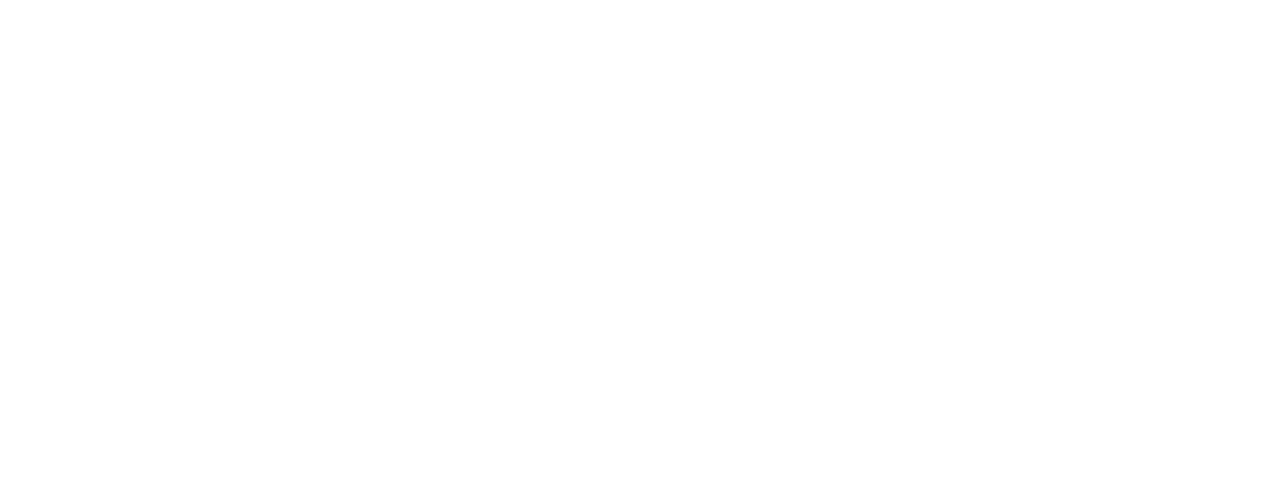
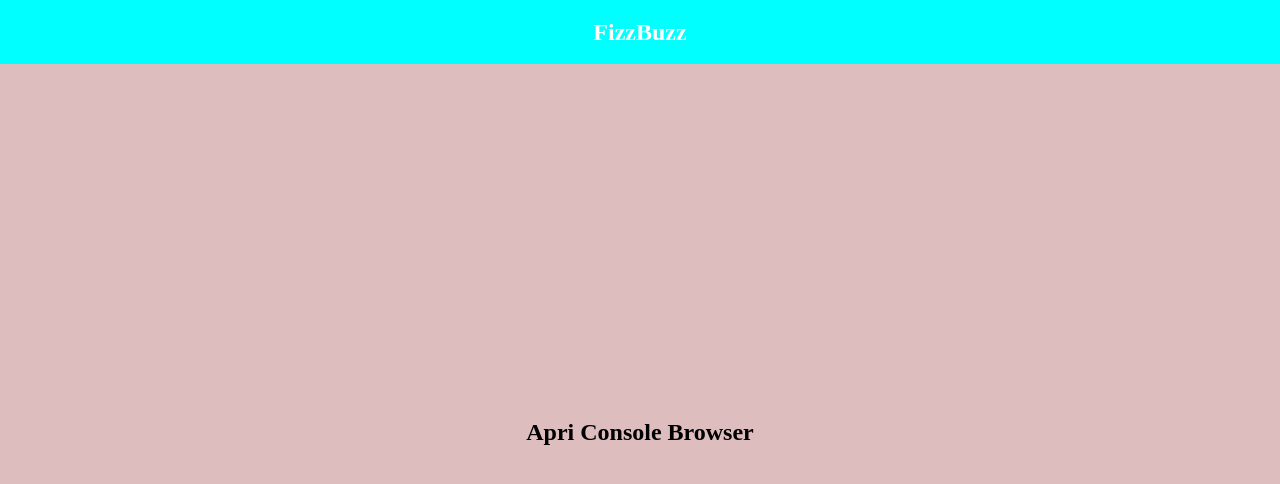
Before and after one commit to Tibaldi-Nicol/js-fizzbuzz, a plain HTML site: page index.html in a window 1280 px wide. Drawn offline with Linux system fonts and the light colour scheme.

Commit message:
[DONE]Add-css

```diff
--- a/css/style.css
+++ b/css/style.css
@@ -0,0 +1,35 @@
+*{
+    margin: 0;
+    padding: 0;
+    box-sizing: border-box;
+}
+
+.nav
+{
+
+    min-height: 8vh;
+    background-color: #f1f1f1;
+    font-family: 'Poppins', sans-serif;
+}
+
+.nav-content{
+    display: flex;
+    justify-content: center;
+    align-items: center;
+    height: 8vh;
+    padding: 0 10%;
+    background-color: aqua;
+    color: white;
+}
+
+.console{
+    display: flex;
+    justify-content: center;
+    align-items: center;
+    height: 92vh;
+    ;
+}
+
+body{
+    background-color:  rgb(221, 189, 189)
+}
--- a/index.html
+++ b/index.html
@@ -8,6 +8,17 @@
     <script src="/fizz.js"></script>
 </head>
 <body>
+    <nav>
+        <div class="nav-content">
+            <h1>FizzBuzz</h1>
+        </div>
+    </nav>
+
+    <div class="console">
+        <div class="apri-console">
+            <h2>Apri Console Browser</h2>
+        </div>
+    </div>
 
 </body>
 </html>
```
Also changed, not shown: fizz.js (+14 -0 lines).
